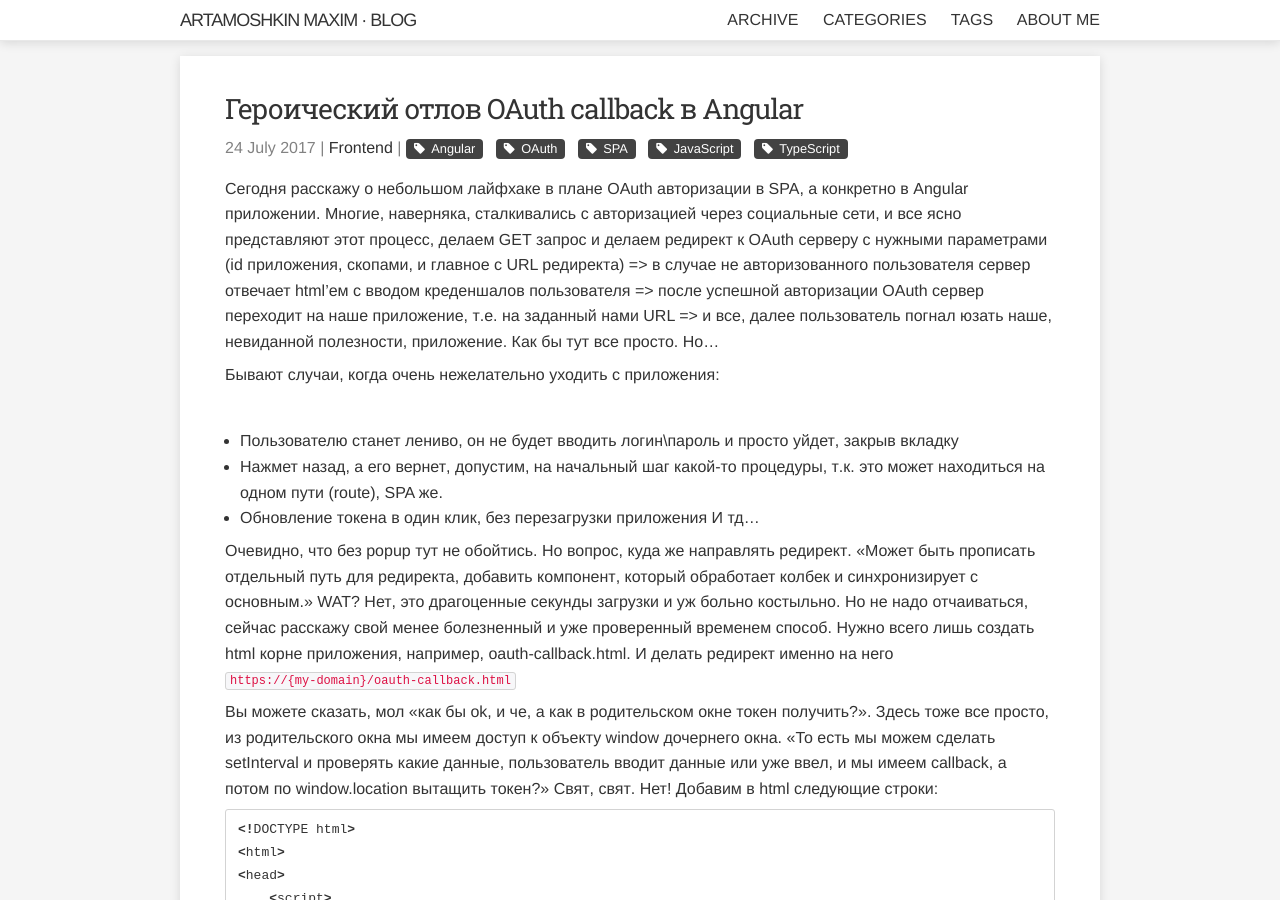
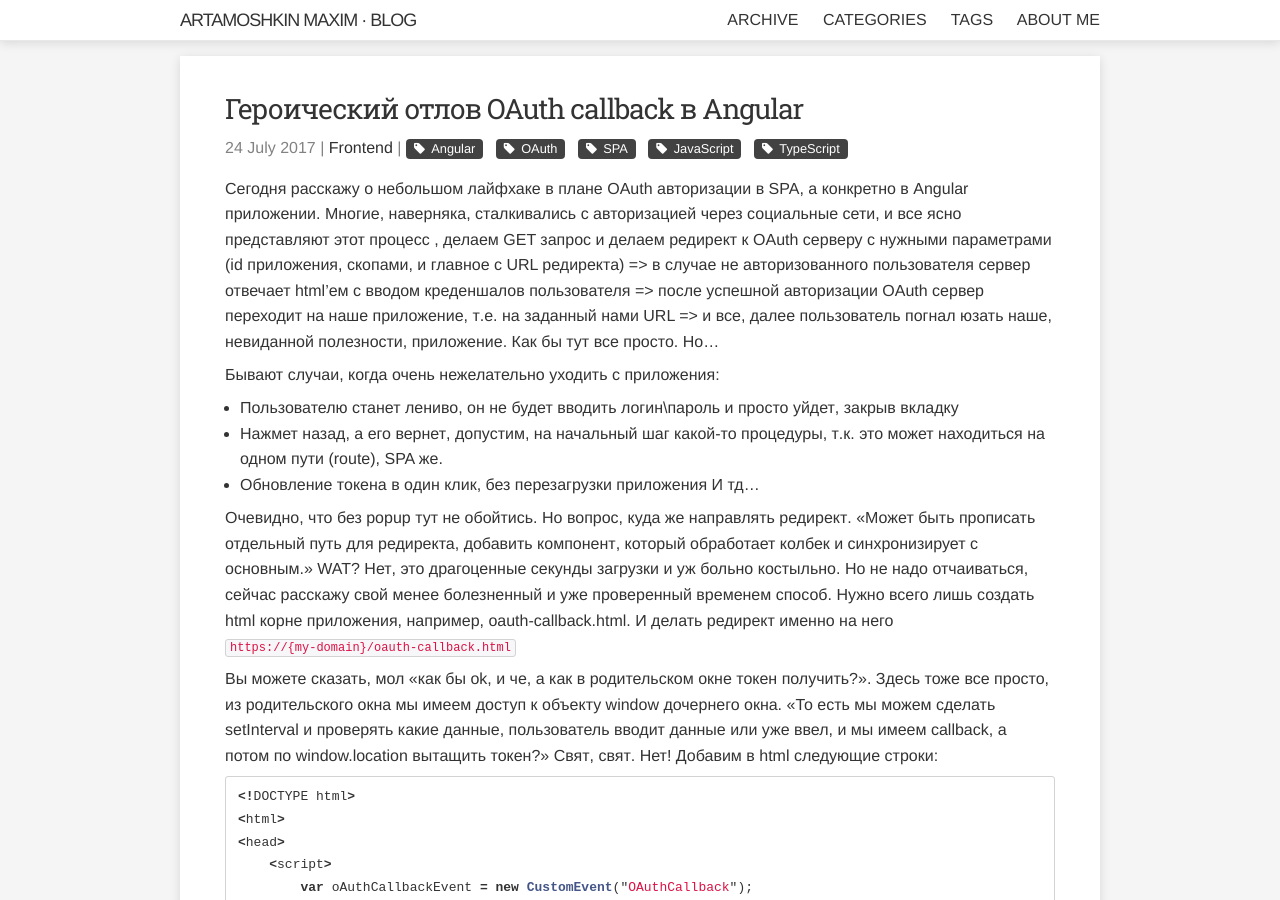
Before and after one commit to martamoshkin/blog.zverit.com, a Jekyll site: the page built from _posts/2017-07-24-angular-popup-oauth.md, in a window 1280 px wide and 900 px high. Built offline with Jekyll 4.4.1, drawn with Linux system fonts in a browser that asks for light colours; comment, search, counter and statistics services are not loaded; some of the changed lines change nothing that is shown.

Commit message:
Update 2017-07-24-angular-popup-oauth.md

```diff
--- a/_posts/2017-07-24-angular-popup-oauth.md
+++ b/_posts/2017-07-24-angular-popup-oauth.md
@@ -13,15 +13,11 @@
 description: "Сегодня расскажу о небольшом лайфхаке в плане OAuth авторизации в SPA, а конкретно в Angular приложении. Многие, наверняка, сталкивались с авторизацией через социальные сети, и все ясно представляют этот процесс, делаем GET запрос и делаем редирект к OAuth серверу с нужными параметрами (id приложения, скопами, и главное с URL редиректа) => в случае не авторизованного пользователя сервер отвечает html’ем с вводом креденшалов пользователя => после успешной авторизации OAuth сервер переходит на наше приложение, т.е. на заданный нами URL =>  и все, далее пользователь погнал юзать наше, невиданной полезности, приложение. Как бы тут все просто. Но… Бывают случаи, когда очень нежелательно уходить с приложения:"
 ---
 
-Сегодня расскажу о небольшом лайфхаке в плане OAuth авторизации в SPA, а конкретно в Angular приложении. Многие, наверняка, сталкивались с авторизацией через социальные сети, и все ясно представляют этот процесс, делаем GET запрос и делаем редирект к OAuth серверу с нужными параметрами (id приложения, скопами, и главное с URL редиректа) => в случае не авторизованного пользователя сервер отвечает html’ем с вводом креденшалов пользователя => после успешной авторизации OAuth сервер переходит на наше приложение, т.е. на заданный нами URL =>  и все, далее пользователь погнал юзать наше, невиданной полезности, приложение. Как бы тут все просто. Но…
+Сегодня расскажу о небольшом лайфхаке в плане OAuth авторизации в SPA, а конкретно в Angular приложении. Многие, наверняка, сталкивались с авторизацией через социальные сети, и все ясно представляют этот процесс <!-- more -->, делаем GET запрос и делаем редирект к OAuth серверу с нужными параметрами (id приложения, скопами, и главное с URL редиректа) => в случае не авторизованного пользователя сервер отвечает html’ем с вводом креденшалов пользователя => после успешной авторизации OAuth сервер переходит на наше приложение, т.е. на заданный нами URL =>  и все, далее пользователь погнал юзать наше, невиданной полезности, приложение. Как бы тут все просто. Но…
 
 <!-- more -->
 
 Бывают случаи, когда очень нежелательно уходить с приложения:
-
-
-
-<br>
 
 - Пользователю станет лениво, он не будет вводить логин\пароль и просто уйдет, закрыв вкладку
 - Нажмет назад, а его вернет, допустим, на начальный шаг какой-то процедуры, т.к. это может находиться на одном пути (route), SPA же.
```
